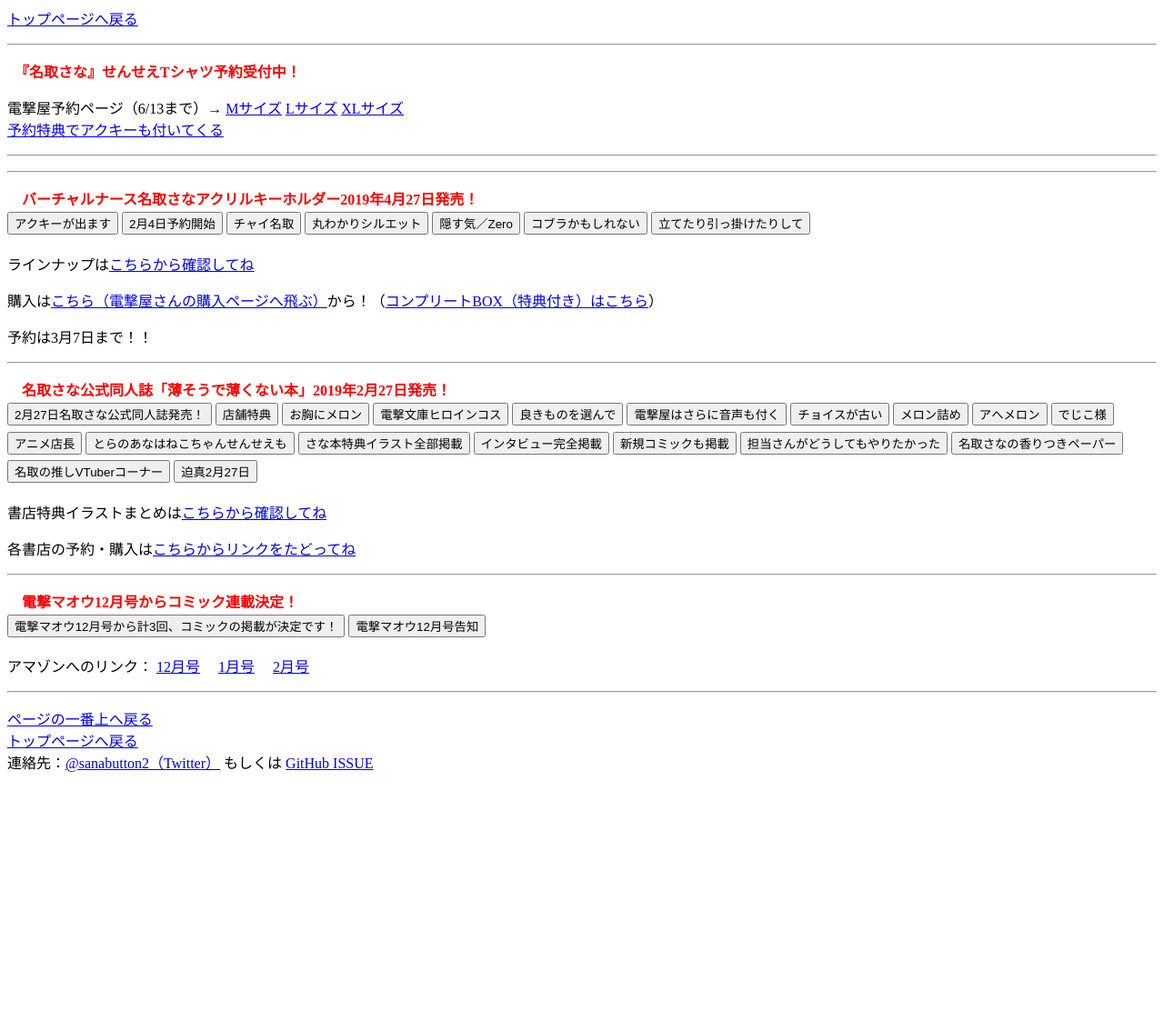
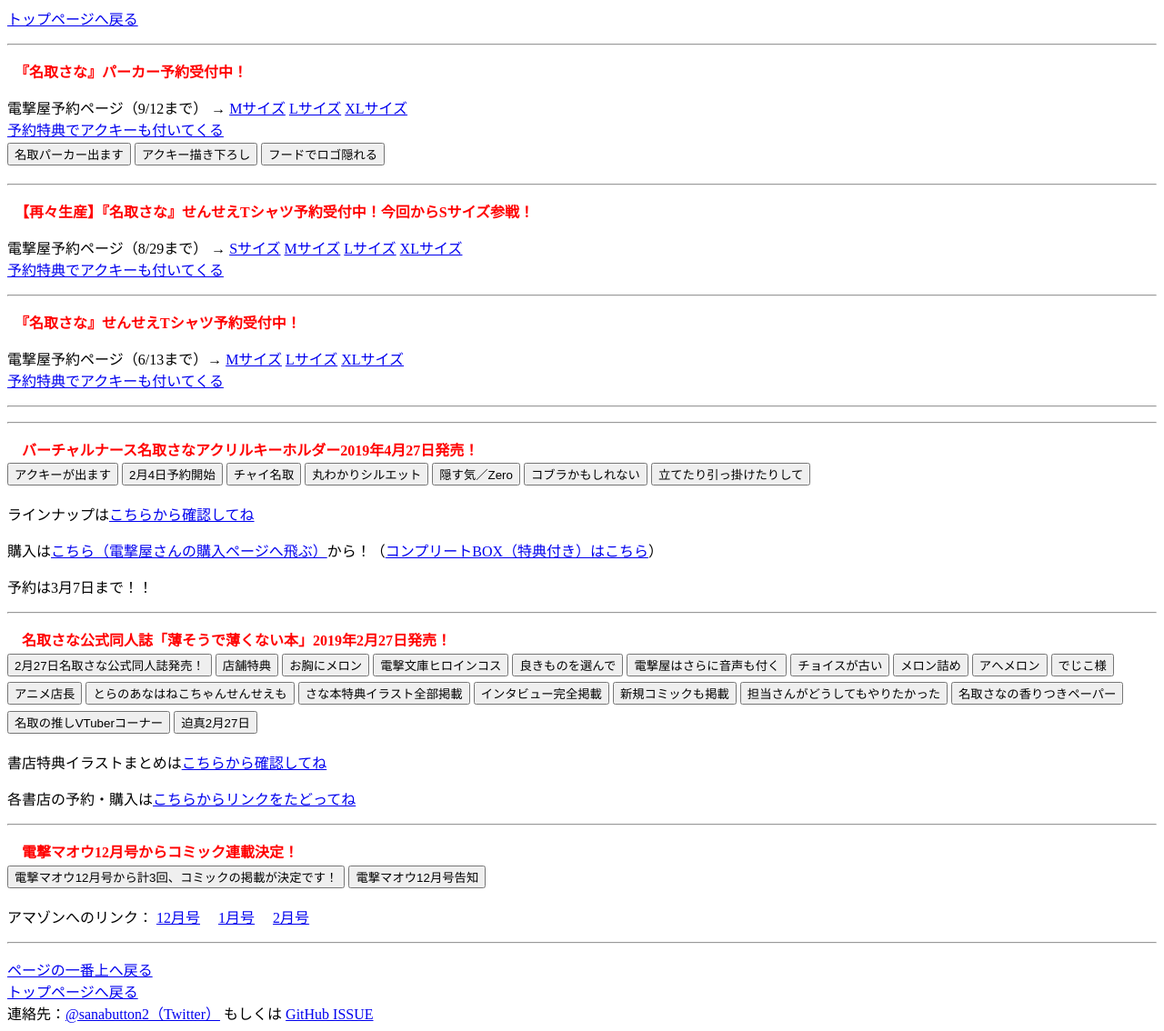
Before and after one commit to sanabutton/sanabutton.github.io, a Jekyll site: the page built from events.html, in a window 1280 px wide. Shown: the whole page at 91% size. Built offline with Jekyll 4.4.1, drawn with Linux system fonts in a browser that asks for light colours; comment, search, counter and statistics services are not loaded; before the commit the page ends 900 px from its top, so only the background shows below that.

Commit message:
過去のイベント一覧ページの更新
https://github.com/sanabutton/sanabutton.github.io/commit/c19964eecfcea4f1fd074f52605687977c71669e
https://github.com/sanabutton/sanabutton.github.io/commit/1c598c868018cbafac251bcf25acbfce7f51026d

```diff
--- a/events.html
+++ b/events.html
@@ -4,6 +4,31 @@
 <div>
   <a href="/">トップページへ戻る</a>
 </div>
+
+<hr style="margin: 1em 0 ;">
+　<span class="important-notify"><b>『名取さな』パーカー予約受付中！</b></span>
+<br>
+<p>電撃屋予約ページ（9/12まで） →
+<a href="https://dengekiya.com/shop/g/g4942330126035">Mサイズ</a>
+<a href="https://dengekiya.com/shop/g/g4942330126042/">Lサイズ</a>
+<a href="https://dengekiya.com/shop/g/g4942330126059/">XLサイズ</a><br>
+<a href="https://twitter.com/sana_natori/status/1158243939742183425">予約特典でアクキーも付いてくる</a>
+<br>
+<button type="button" class="sounds" data-file="すっげ寒かったゾ＾～ｗ/名取パーカー出ます">名取パーカー出ます</button>
+<button type="button" class="sounds" data-file="ネバー絵ンディングストーリー/アクキー描き下ろし">アクキー描き下ろし</button>
+<button type="button" class="sounds" data-file="ネバー絵ンディングストーリー/フードでロゴ隠れる">フードでロゴ隠れる</button>
+</p>
+
+<hr style="margin: 1em 0 ;">
+ 　<span class="important-notify"><b>【再々生産】『名取さな』せんせえTシャツ予約受付中！今回からSサイズ参戦！</b></span>
+<br>
+<p>電撃屋予約ページ（8/29まで） →
+  <a href="https://dengekiya.com/shop/g/g4942330130223">Sサイズ</a>
+<a href="https://dengekiya.com/shop/g/g4942330125199">Mサイズ</a>
+<a href="https://dengekiya.com/shop/g/g4942330125205">Lサイズ</a>
+<a href="https://dengekiya.com/shop/g/g4942330125212">XLサイズ</a><br>
+<a href="https://twitter.com/dengeki_maoh/status/1130336749618511873">予約特典でアクキーも付いてくる</a>
+</p>
 
 <hr style="margin: 1em 0 ;">
 　<span class="important-notify"><b>『名取さな』せんせえTシャツ予約受付中！</b></span>
```
